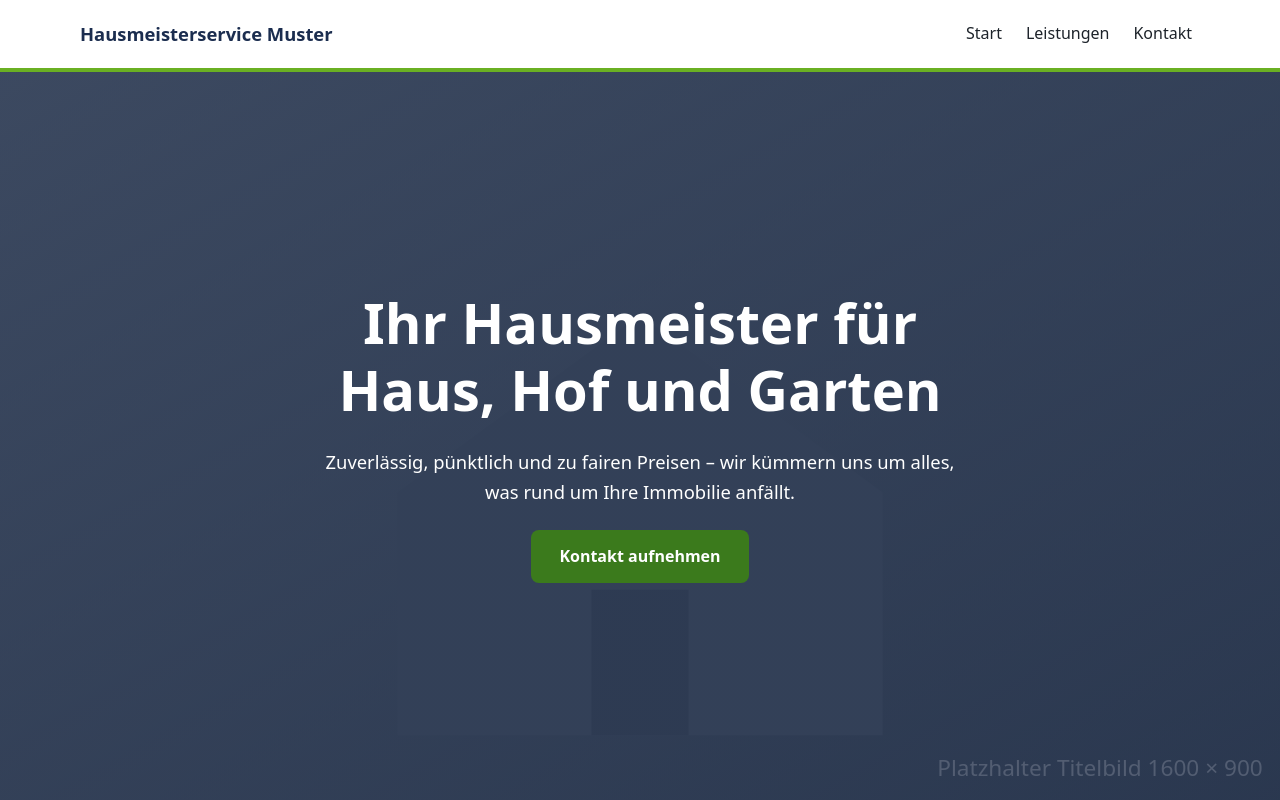
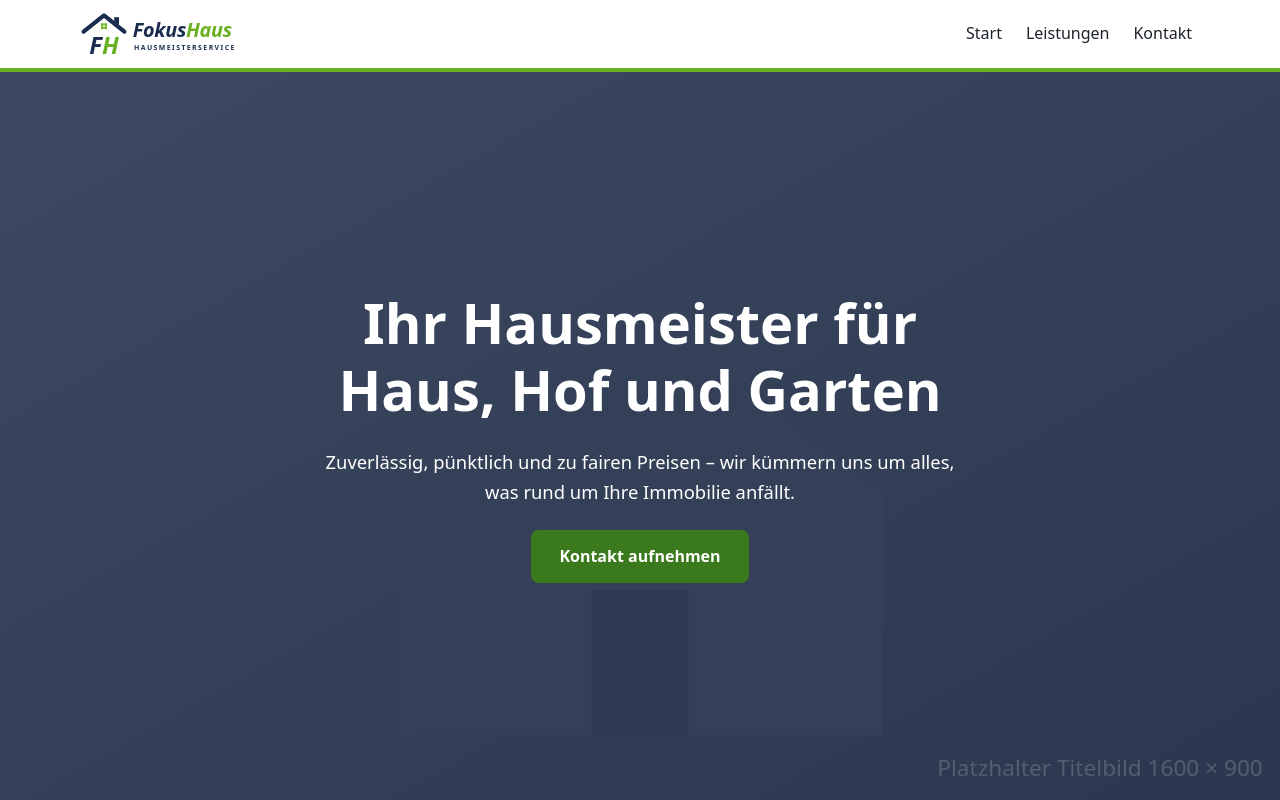
Before and after one commit to Vakula-Junior-DevOps/brother-site, a plain HTML site: page index.html in a window 1280 px wide. Shown: the top 800 px of the page. Drawn offline with Linux system fonts and the light colour scheme.

Commit message:
feat: add FokusHaus name and logo
- Add vector logo img/logo.svg (recreated from the vehicle branding)
  to the header of all pages, with alt text for screen readers
- Use "FokusHaus Hausmeisterservice" in titles, meta descriptions
  and footer; contact data stays as test placeholders
- New "FH" favicon (SVG, 32px PNG, apple-touch-icon)
- Note name and logo in PLAN.md

Co-Authored-By: Claude Opus 5.5 <noreply@anthropic.com>

```diff
--- a/css/style.css
+++ b/css/style.css
@@ -188,14 +188,17 @@ main > section {
 }
 
 .logo {
-  /* На дуже вузькому екрані назва переноситься на 2 рядки,
-     а не виштовхує кнопку меню за край */
+  /* min-inline-size: 0 — на дуже вузькому екрані логотип може стиснутись,
+     а не виштовхнути кнопку меню за край */
   min-inline-size: 0;
-  line-height: 1.2;
-  font-size: 1.15rem;
-  font-weight: 700;
-  color: var(--color-primary);
-  text-decoration: none;
+  border-radius: var(--radius);
+}
+/* Висота логотипу задається тут, ширина рахується сама з пропорцій файлу */
+.logo img {
+  block-size: 3rem;
+  inline-size: auto;
+  object-fit: contain;            /* якщо стиснеться — без спотворення пропорцій */
+  object-position: left center;
 }
 
 .main-menu {
--- a/index.html
+++ b/index.html
@@ -7,9 +7,9 @@
   <!-- Правильний масштаб на телефонах -->
   <meta name="viewport" content="width=device-width, initial-scale=1">
   <!-- Назва вкладки і заголовок у результатах пошуку -->
-  <title>Hausmeisterservice Muster – Reparaturen, Garten, Winterdienst</title>
+  <title>FokusHaus Hausmeisterservice – Reparaturen, Garten, Winterdienst</title>
   <!-- Короткий опис для результатів пошуку (Google тощо) -->
-  <meta name="description" content="Ihr zuverlässiger Hausmeisterservice: Kleinreparaturen, Montage, Gartenpflege, Winterdienst, Treppenhausreinigung und Entrümpelung.">
+  <meta name="description" content="FokusHaus – Ihr zuverlässiger Hausmeisterservice: Kleinreparaturen, Montage, Gartenpflege, Winterdienst, Treppenhausreinigung und Entrümpelung.">
   <!-- Підключення стилів -->
   <!-- Іконка сайту: SVG для сучасних браузерів, PNG як запасний варіант, окрема — для iPhone -->
   <link rel="icon" href="img/favicon-32.png" sizes="32x32" type="image/png">
@@ -23,8 +23,8 @@
 
   <!-- ШАПКА: назва фірми + головне меню -->
   <header class="site-header">
-    <!-- Назва/логотип-заглушка, веде на початок сторінки -->
-    <a class="logo" href="#home">Hausmeisterservice Muster</a>
+    <!-- Логотип, веде на початок сторінки. alt — назва фірми для читачів екрана -->
+    <a class="logo" href="#home"><img src="img/logo.svg" alt="FokusHaus Hausmeisterservice" width="290" height="80"></a>
 
     <!-- Головна навігація; aria-label дає назву для читачів екрана -->
     <nav aria-label="Hauptmenü">
@@ -158,7 +158,7 @@
 
   <!-- ПІДВАЛ: копірайт і юридичні сторінки -->
   <footer class="site-footer">
-    <p>&copy; 2026 Hausmeisterservice Muster</p>
+    <p>&copy; 2026 FokusHaus Hausmeisterservice</p>
     <nav aria-label="Rechtliches">
       <ul class="footer-menu">
         <li><a href="impressum.html">Impressum</a></li>
```
Also changed, not shown: datenschutz.html (+4 -4 lines), impressum.html (+4 -4 lines), img/apple-touch-icon.png, img/favicon-32.png, img/favicon.svg, img/logo.svg (added), 1 other file.
